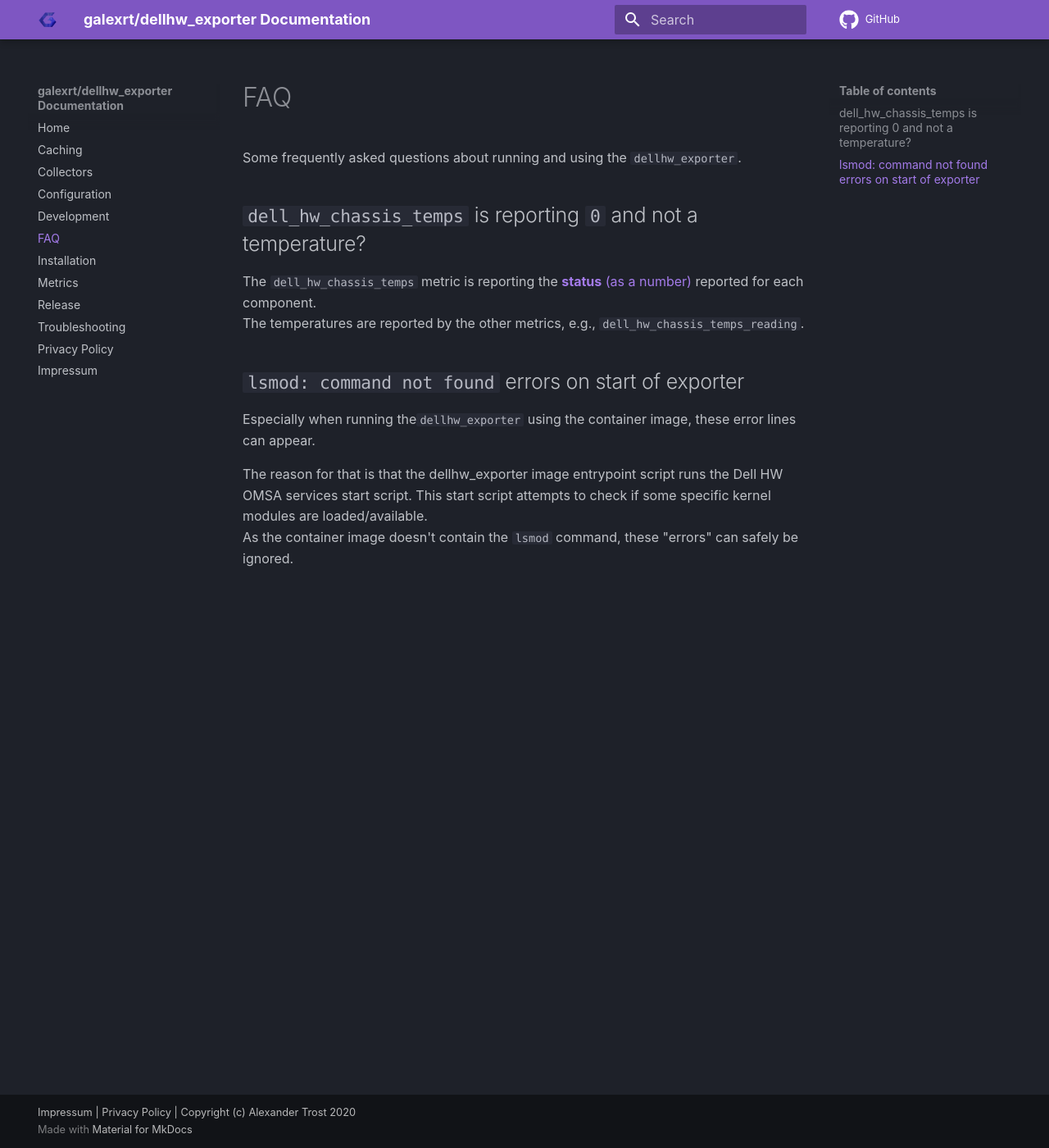
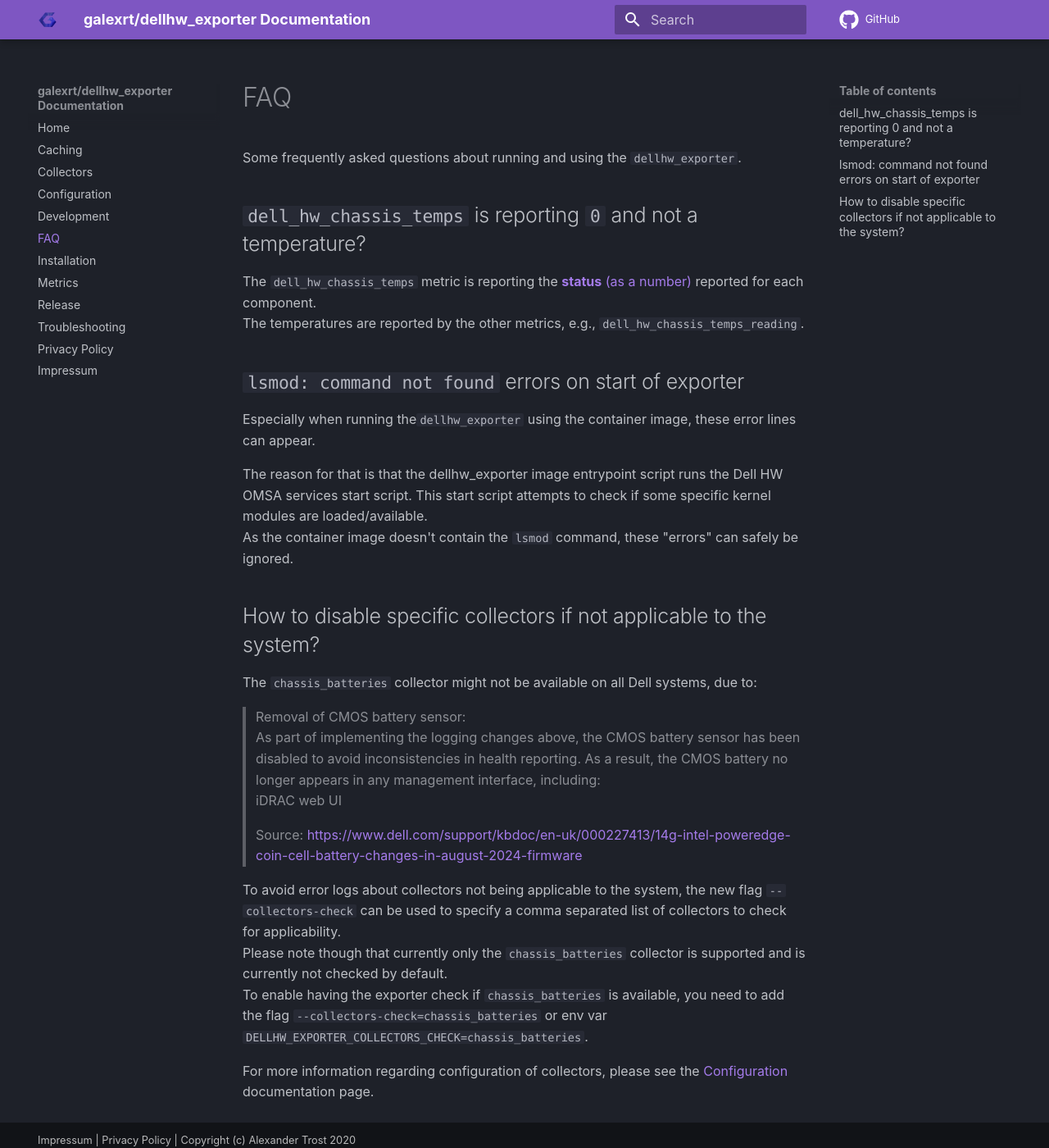
Before and after one commit to galexrt/dellhw_exporter, an MkDocs documentation site: the page built from docs/faq.md, in a window 1280 px wide and 1400 px high. Shown: the whole window at 82% size. Built offline with MkDocs 1.6.1 and Material for MkDocs 9.7.7, drawn with Linux system fonts in a browser that asks for light colours; comment, search, counter and statistics services are not loaded.

Commit message:
fix: missing docs for --collectors-check flag
Update configuration and faq docs pages accordingly and use correct flag
set to add the flag so that it shows up in the --help menu.

Signed-off-by: Alexander Trost <galexrt@googlemail.com>

```diff
--- a/docs/configuration.md
+++ b/docs/configuration.md
@@ -9,6 +9,7 @@ Usage of dellhw_exporter:
       --cache-duration int              Cache duration in seconds (default 20)
       --cache-enabled                   Enable metrics caching to reduce load
       --collectors-additional strings   Comma separated list of collectors to enable additionally to the collectors-enabled list
+      --collectors-check strings        Check if the specified collectors are applicable to the system and disable it otherwise. E.g., chassis_batteries
       --collectors-cmd-timeout int      Command execution timeout for omreport (default 15)
       --collectors-enabled strings      Comma separated list of active collectors (default [chassis,chassis_batteries,fans,firmwares,memory,nics,processors,ps,ps_amps_sysboard_pwr,storage_battery,storage_controller,storage_enclosure,storage_pdisk,storage_vdisk,system,temps,version,volts])
       --collectors-omreport string      Path to the omreport executable (based on the OS (linux or windows) default paths are used if unset) (default "/opt/dell/srvadmin/bin/omreport")
@@ -40,6 +41,7 @@ For the description of the env vars, see the above equivalent flags (and their d
 DELLHW_EXPORTER_CACHE_DURATION
 DELLHW_EXPORTER_CACHE_ENABLED
 DELLHW_EXPORTER_COLLECTORS_ADDITIONAL
+DELLHW_EXPORTER_COLLECTORS_CHECK
 DELLHW_EXPORTER_COLLECTORS_CMD_TIMEOUT
 DELLHW_EXPORTER_COLLECTORS_ENABLED
 DELLHW_EXPORTER_COLLECTORS_OMREPORT
--- a/docs/faq.md
+++ b/docs/faq.md
@@ -13,3 +13,19 @@ Especially when running the`dellhw_exporter` using the container image, these er
 
 The reason for that is that the dellhw_exporter image entrypoint script runs the Dell HW OMSA services start script. This start script attempts to check if some specific kernel modules are loaded/available.
 As the container image doesn't contain the `lsmod` command, these "errors" can safely be ignored.
+
+## How to disable specific collectors if not applicable to the system?
+
+The `chassis_batteries` collector might not be available on all Dell systems, due to:
+
+> Removal of CMOS battery sensor:
+> As part of implementing the logging changes above, the CMOS battery sensor has been disabled to avoid inconsistencies in health reporting. As a result, the CMOS battery no longer appears in any management interface, including:
+iDRAC web UI
+>
+> Source: <https://www.dell.com/support/kbdoc/en-uk/000227413/14g-intel-poweredge-coin-cell-battery-changes-in-august-2024-firmware>
+
+To avoid error logs about collectors not being applicable to the system, the new flag `--collectors-check` can be used to specify a comma separated list of collectors to check for applicability.
+Please note though that currently only the `chassis_batteries` collector is supported and is currently not checked by default.
+To enable having the exporter check if `chassis_batteries` is available, you need to add the flag `--collectors-check=chassis_batteries` or env var `DELLHW_EXPORTER_COLLECTORS_CHECK=chassis_batteries`.
+
+For more information regarding configuration of collectors, please see the [Configuration](configuration.md#collectors-configuration) documentation page.
```
Also changed, not shown: 1 other file.
